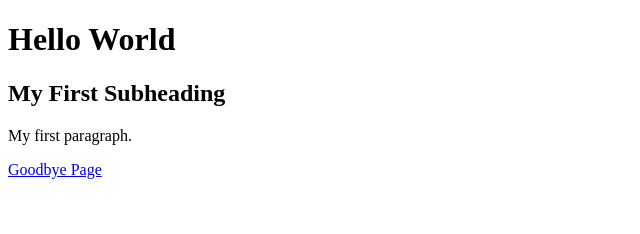
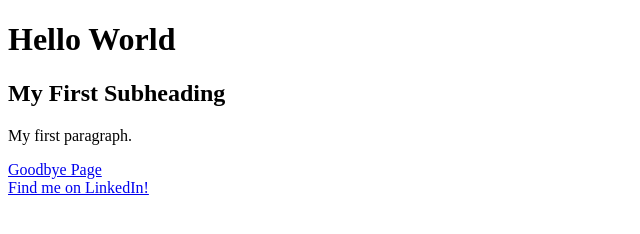
Before and after one commit to AncitoEtienne/ancito-simple-website, a plain HTML site: page index.html in a window 1280 px wide. Shown: the whole page, without its empty margins (0-640 px from the left). Drawn offline with Linux system fonts and the light colour scheme.

Commit message:
adding linkedin profile link

```diff
--- a/index.html
+++ b/index.html
@@ -8,4 +8,6 @@
 <p>My first paragraph.</p>
 
 <a href="goodbye.html"> Goodbye Page </a>
+<br>
+<a href="https://www.linkedin.com/in/ancito-etienne-5283a386/">  Find me on LinkedIn!</a>
 </html>
```
